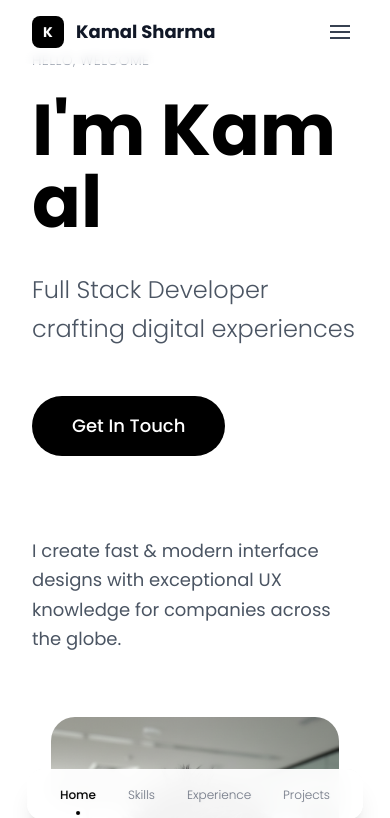
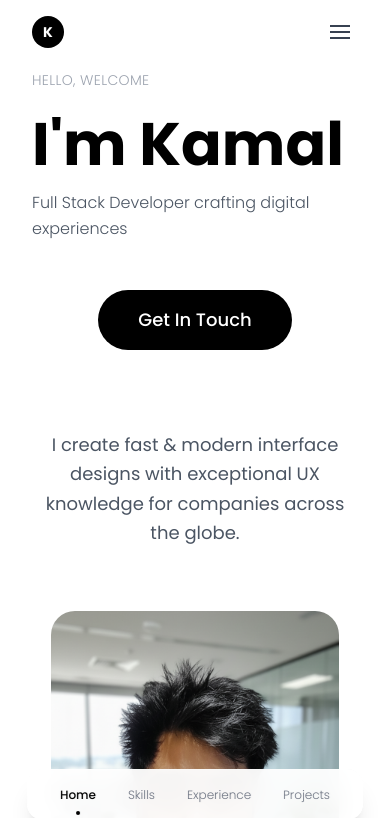
Before and after one commit to hereitskamal/portfolio, a Next.js app: page / in a window 390 px wide. Shown: the top 818 px of the page. Built offline with nearby package versions, Linux system fonts and the light colour scheme.

Commit message:
ui issue in header x

```diff
--- a/src/components/Heropage.jsx
+++ b/src/components/Heropage.jsx
@@ -5,33 +5,34 @@ import AboutSkills from "../components/Skills";
 
 const Homepage = () => {
   return (
-    <div className="min-h-[calc(100vh-50px)] md:min-h-[calc(100vh-75px)] font-sans bg-white text-gray-900 flex items-center">
+    <div className="min-h-screen md:min-h-[calc(100vh-75px)] font-sans bg-white text-gray-900 flex items-center">
       {/* Main Content - Centered Layout */}
       <div className="w-full max-w-6xl mx-auto px-8">
         <div className="grid grid-cols-1 md:grid-cols-3 gap-16 items-center">
           {/* Left Side - Main Content */}
           <div className="md:col-span-2 space-y-12">
             <div>
-              <p className="text-gray-400 mb-6 font-light tracking-wide text-sm uppercase">
+              <p className="text-gray-400 mb-6 mt-5 md:mt-0 font-light tracking-wide text-sm uppercase">
                 Hello, Welcome
               </p>
 
               <SplitText
                 text="I'm Kamal"
-                className="text-7xl md:text-9xl font-bold leading-none mb-8 text-black"
+                className="text-6xl md:text-9xl font-bold leading-none mb-4 md:mb-8 text-black"
               />
 
-              <h2 className="text-2xl md:text-3xl font-light text-gray-600 mb-12 leading-relaxed">
+              <h2 className=" md:text-3xl font-light text-gray-600 mb-12 leading-relaxed">
                 Full Stack Developer crafting digital experiences
               </h2>
-
-              <button className="bg-black hover:bg-gray-800 px-10 py-4 rounded-full font-medium transition-all duration-300 text-white text-lg">
-                Get In Touch
-              </button>
+              <div className="flex justify-center md:justify-start">
+                <button className="bg-black  hover:bg-gray-800 px-10 py-4 rounded-full font-medium transition-all duration-300 text-white text-lg">
+                  Get In Touch
+                </button>
+              </div>
             </div>
 
             <div className="pt-8">
-              <p className="text-gray-600 leading-relaxed text-lg max-w-lg">
+              <p className="text-gray-600 leading-relaxed text-lg text-center md:text-left max-w-lg">
                 I create fast & modern interface designs with exceptional UX
                 knowledge for companies across the globe.
               </p>
--- a/src/pages/index.js
+++ b/src/pages/index.js
@@ -76,16 +76,16 @@ const Index = () => {
           <div className="flex items-center justify-between h-16">
             {/* Logo */}
             <div className="flex items-center">
-              <div className="w-8 h-8 bg-black rounded-lg flex items-center justify-center mr-3">
+              <div className="w-8 h-8 bg-black rounded-full flex items-center justify-center mr-3">
                 <span className="text-white font-bold text-sm">K</span>
               </div>
-              <span
-                className={`font-bold text-lg transition-all duration-300 ${
+              {/* <span
+                className={`md:font-bold text-lg transition-all duration-300 ${
                   isScrolled ? "text-black" : "text-gray-900"
                 }`}
               >
                 Kamal Sharma
-              </span>
+              </span> */}
             </div>
 
             {/* Navigation */}
```
